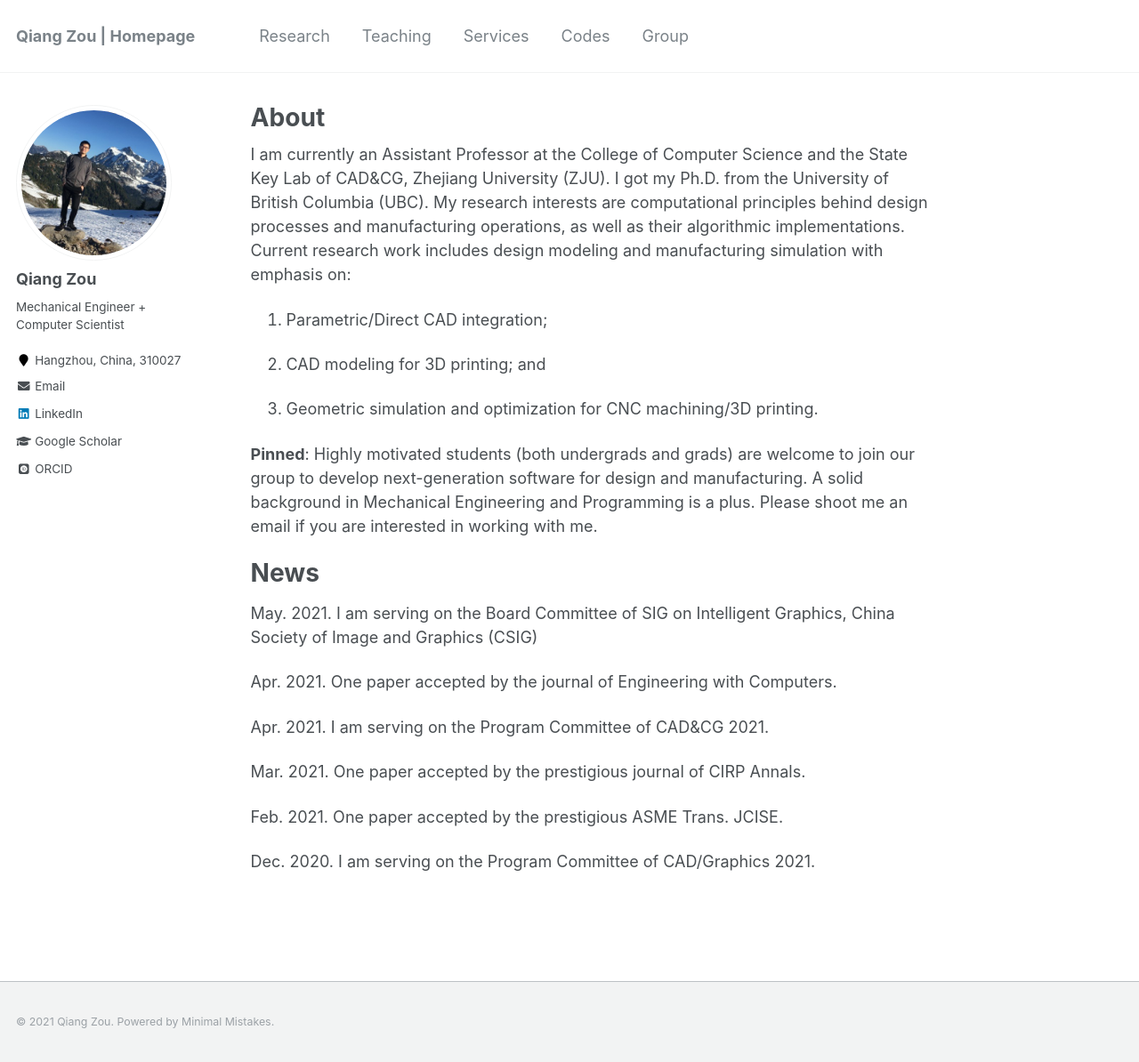
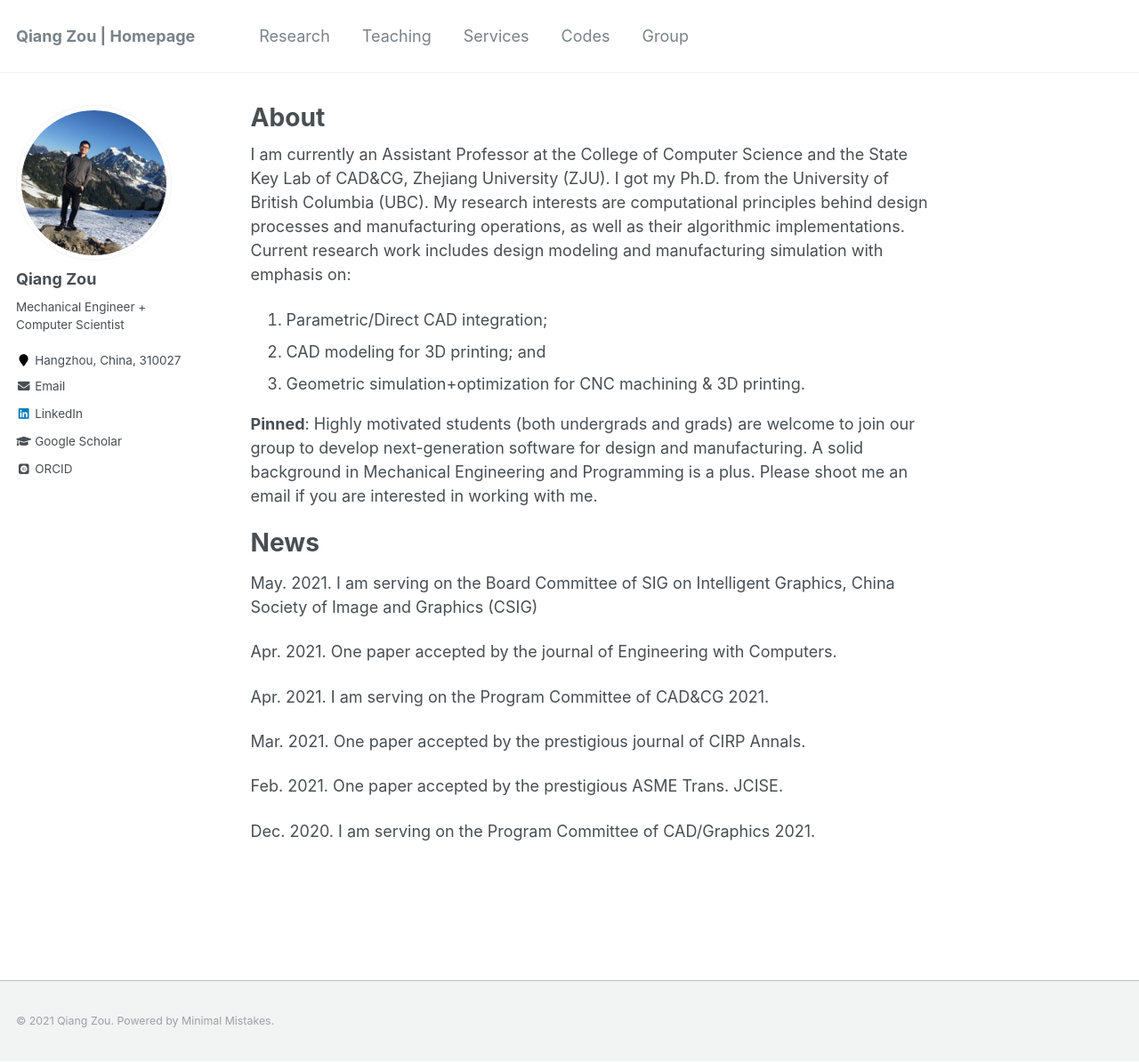
Before and after one commit to Qiang-Zou/Qiang-Zou.github.io, a Jekyll site: the page built from _pages/about.md, in a window 1280 px wide and 1194 px high. Shown: the whole window at 89% size. Built offline with Jekyll 4.4.1, drawn with Linux system fonts in a browser that asks for light colours; some web fonts are replaced.

Commit message:
Update about.md

```diff
--- a/_pages/about.md
+++ b/_pages/about.md
@@ -11,10 +11,9 @@ redirect_from:
 I am currently an Assistant Professor at the College of Computer Science and the State Key Lab of CAD&CG, Zhejiang University (ZJU). I got my Ph.D. from the University of British Columbia (UBC). My research interests are computational principles behind design processes and manufacturing operations, as well as their algorithmic implementations. Current research work includes design modeling and manufacturing simulation with emphasis on:
 
 1. Parametric/Direct CAD integration;
+2. CAD modeling for 3D printing; and
+3. Geometric simulation+optimization for CNC machining & 3D printing.
 
-2. CAD modeling for 3D printing; and
-
-3. Geometric simulation and optimization for CNC machining/3D printing.
 
 **Pinned**: Highly motivated students (both undergrads and grads) are welcome to join our group to develop next-generation software for design and manufacturing. A solid background in Mechanical Engineering and Programming is a plus. Please shoot me an email if you are interested in working with me.
 
```
